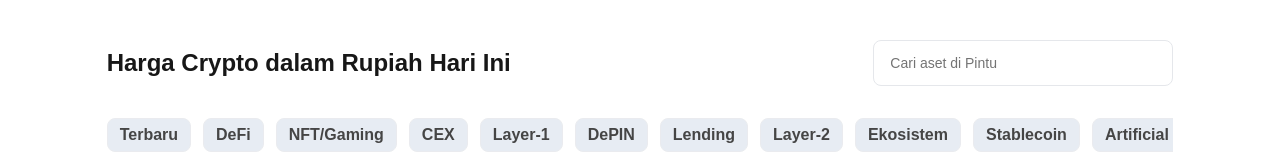
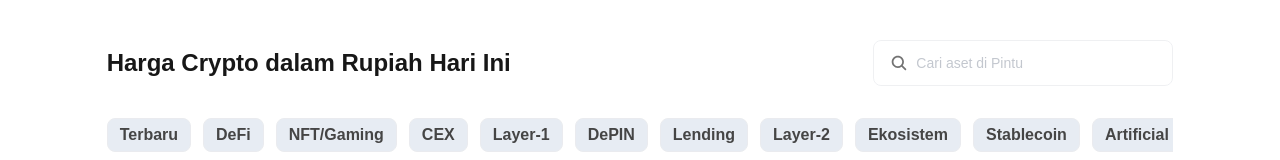
Before and after one commit to winstonkhoe/pintu-fe-web-assignment, a Next.js app: page / in a window 1280 px wide. Shown: the top 160 px of the page. Built offline with nearby package versions, Linux system fonts and the light colour scheme; no server answers.

Commit message:
feat(market): add search filter functionality

```diff
--- a/package.json
+++ b/package.json
@@ -12,9 +12,11 @@
   },
   "dependencies": {
     "@tanstack/react-query": "^5.61.0",
+    "lodash.debounce": "^4.0.8",
     "next": "15.0.3",
     "react": "^18.2.0",
     "react-dom": "^18.2.0",
+    "react-icons": "^5.3.0",
     "react-svg": "^16.2.0",
     "react-window": "^1.8.10"
   },
@@ -28,6 +30,7 @@
     "@storybook/react": "^8.4.5",
     "@storybook/test": "^8.4.5",
     "@tanstack/react-query-devtools": "^5.61.0",
+    "@types/lodash.debounce": "^4.0.9",
     "@types/node": "^20",
     "@types/react": "^18.3.12",
     "@types/react-dom": "^18",
--- a/src/components/molecules/market/FilterList.tsx
+++ b/src/components/molecules/market/FilterList.tsx
@@ -21,6 +21,15 @@ const FilterList = () => {
     'IoT',
     'Ekosistem BRC-20'
   ];
+
+  const toggleFilter = (filter: string) => {
+    if (activeFilter === filter) {
+      setActiveFilter('');
+      return;
+    }
+    setActiveFilter(filter);
+  };
+
   return (
     <div className='flex px-4 sm:px-0 gap-3 overflow-x-auto scrollbar-none'>
       {filters.map((filter) => (
@@ -28,7 +37,7 @@ const FilterList = () => {
           key={filter}
           text={filter}
           isActive={filter === activeFilter}
-          onClick={() => setActiveFilter(filter)}
+          onClick={() => toggleFilter(filter)}
         />
       ))}
     </div>
--- /dev/null
+++ b/src/components/molecules/market/SearchBar.tsx
@@ -0,0 +1,53 @@
+'use client';
+import React, { useState } from 'react';
+import { useFilter } from '@/contexts/FilterContext';
+import debounce from 'lodash.debounce';
+import { IoClose, IoSearch } from 'react-icons/io5';
+
+const SearchBar = () => {
+  const { filter, setFilter } = useFilter();
+  const [localValue, setLocalValue] = useState(filter);
+
+  const debouncedSetFilter = debounce((value: string) => {
+    setFilter(value);
+  }, 300);
+
+  const handleChange = (event: React.ChangeEvent<HTMLInputElement>) => {
+    const value = event.target.value;
+    setLocalValue(value);
+    debouncedSetFilter(value);
+  };
+
+  const clearSearchFilter = () => {
+    setLocalValue('');
+    setFilter('');
+  };
+
+  return (
+    <div className='rounded-lg border dark:border-white/30 w-[300px] flex items-center gap-2 px-2 sm:px-4 py-2 sm:py-3 opacity-60'>
+      <label
+        htmlFor='market-search-bar'
+        className='cursor-pointer'
+      >
+        <IoSearch className='text-lg' />
+      </label>
+      <input
+        value={localValue}
+        onChange={handleChange}
+        id='market-search-bar'
+        className='bg-transparent w-full text-sm dark:placeholder:text-white focus-within:outline-none appearance-none'
+        placeholder='Cari aset di Pintu'
+        aria-label='Search'
+      />
+      {localValue.length > 0 && (
+        <IoClose
+          aria-label='Clear Search'
+          className='text-xl cursor-pointer'
+          onClick={clearSearchFilter}
+        />
+      )}
+    </div>
+  );
+};
+
+export default SearchBar;
--- a/src/components/molecules/market/TableList.tsx
+++ b/src/components/molecules/market/TableList.tsx
@@ -1,12 +1,19 @@
 import { FixedSizeList, ListChildComponentProps } from 'react-window';
 import { MarketTableRow } from './TableRow';
 import { useSupportedCurrencies } from '@/hooks/wallet';
+import { useFilter } from '@/contexts/FilterContext';
 
 const MarketTableList = () => {
   const { data: supportedCurrenciesData } = useSupportedCurrencies();
+  const { filter } = useFilter();
+
+  const filteredCurrencies = supportedCurrenciesData?.filter((currency) =>
+    currency.name.toLowerCase().includes(filter.toLowerCase())
+  );
+
   const rowHeight = 80;
   const Row = ({ index, style }: ListChildComponentProps) => {
-    const currency = supportedCurrenciesData[index];
+    const currency = filteredCurrencies[index];
 
     return (
       <div
@@ -25,9 +32,9 @@ const MarketTableList = () => {
   };
   return (
     <FixedSizeList
-      height={13 * rowHeight}
+      height={Math.min(13, filteredCurrencies.length) * rowHeight}
       width={'100%'}
-      itemCount={supportedCurrenciesData.length}
+      itemCount={filteredCurrencies.length}
       itemSize={rowHeight}
     >
       {Row}
--- a/src/components/molecules/market/TableRow.tsx
+++ b/src/components/molecules/market/TableRow.tsx
@@ -77,7 +77,7 @@ const MobileMarketTableRow = ({
   data
 }: SpecificMarketTableRow) => {
   return (
-    <div className='w-full grid grid-cols-[1fr_2fr_3fr]'>
+    <div className='w-full grid grid-cols-[1fr_2fr_2fr]'>
       <div className='flex justify-center items-center'>
         <SvgIcon
           src={svgUrl}
--- a/src/components/pages/Market.tsx
+++ b/src/components/pages/Market.tsx
@@ -1,6 +1,7 @@
 'use client';
 
 import FilterList from '../molecules/market/FilterList';
+import SearchBar from '../molecules/market/SearchBar';
 import TableHeader from '../molecules/market/TableHeader';
 import MarketTableList from '../molecules/market/TableList';
 
@@ -12,9 +13,7 @@ export default function Market() {
           <h1 className='text-base sm:text-2xl font-bold'>
             Harga Crypto dalam Rupiah Hari Ini
           </h1>
-          <div className='hidden rounded-lg border dark:border-white/30 w-[300px] sm:flex gap-2 px-4 py-3'>
-            <p className='opacity-60 text-sm'>Cari aset di Pintu</p>
-          </div>
+          <SearchBar />
         </div>
         <FilterList />
         <div className='flex flex-col border dark:border-white/50 sm:rounded-lg'>
--- /dev/null
+++ b/src/contexts/FilterContext.tsx
@@ -0,0 +1,26 @@
+import React, { createContext, useContext, useState, ReactNode } from 'react';
+
+type FilterContextType = {
+  filter: string;
+  setFilter: (value: string) => void;
+};
+
+const FilterContext = createContext<FilterContextType | undefined>(undefined);
+
+export const FilterProvider = ({ children }: { children: ReactNode }) => {
+  const [filter, setFilter] = useState('');
+
+  return (
+    <FilterContext.Provider value={{ filter, setFilter }}>
+      {children}
+    </FilterContext.Provider>
+  );
+};
+
+export const useFilter = () => {
+  const context = useContext(FilterContext);
+  if (!context) {
+    throw new Error('useFilter must be used within a FilterProvider');
+  }
+  return context;
+};
--- a/src/providers.tsx
+++ b/src/providers.tsx
@@ -1,20 +1,21 @@
-'use client'
+'use client';
 
-import { ReactQueryDevtools } from '@tanstack/react-query-devtools'
-import { QueryClientProvider } from "@tanstack/react-query"
-import { ReactNode } from "react"
-import { getQueryClient } from "./helpers/react-query"
+import { ReactQueryDevtools } from '@tanstack/react-query-devtools';
+import { QueryClientProvider } from '@tanstack/react-query';
+import { ReactNode } from 'react';
+import { getQueryClient } from './helpers/react-query';
+import { FilterProvider } from './contexts/FilterContext';
 
 type ProvidersProps = {
-    children: ReactNode
-}
+  children: ReactNode;
+};
 
 export default function Providers({ children }: ProvidersProps) {
-    const queryClient = getQueryClient()
-    return (
-        <QueryClientProvider client={queryClient}>
-            {children}
-            <ReactQueryDevtools initialIsOpen={false} />
-        </QueryClientProvider>
-    )
+  const queryClient = getQueryClient();
+  return (
+    <QueryClientProvider client={queryClient}>
+      <FilterProvider>{children}</FilterProvider>
+      <ReactQueryDevtools initialIsOpen={false} />
+    </QueryClientProvider>
+  );
 }
```
Also changed, not shown: 1 other file (tests, documents, lock files or other folders).
